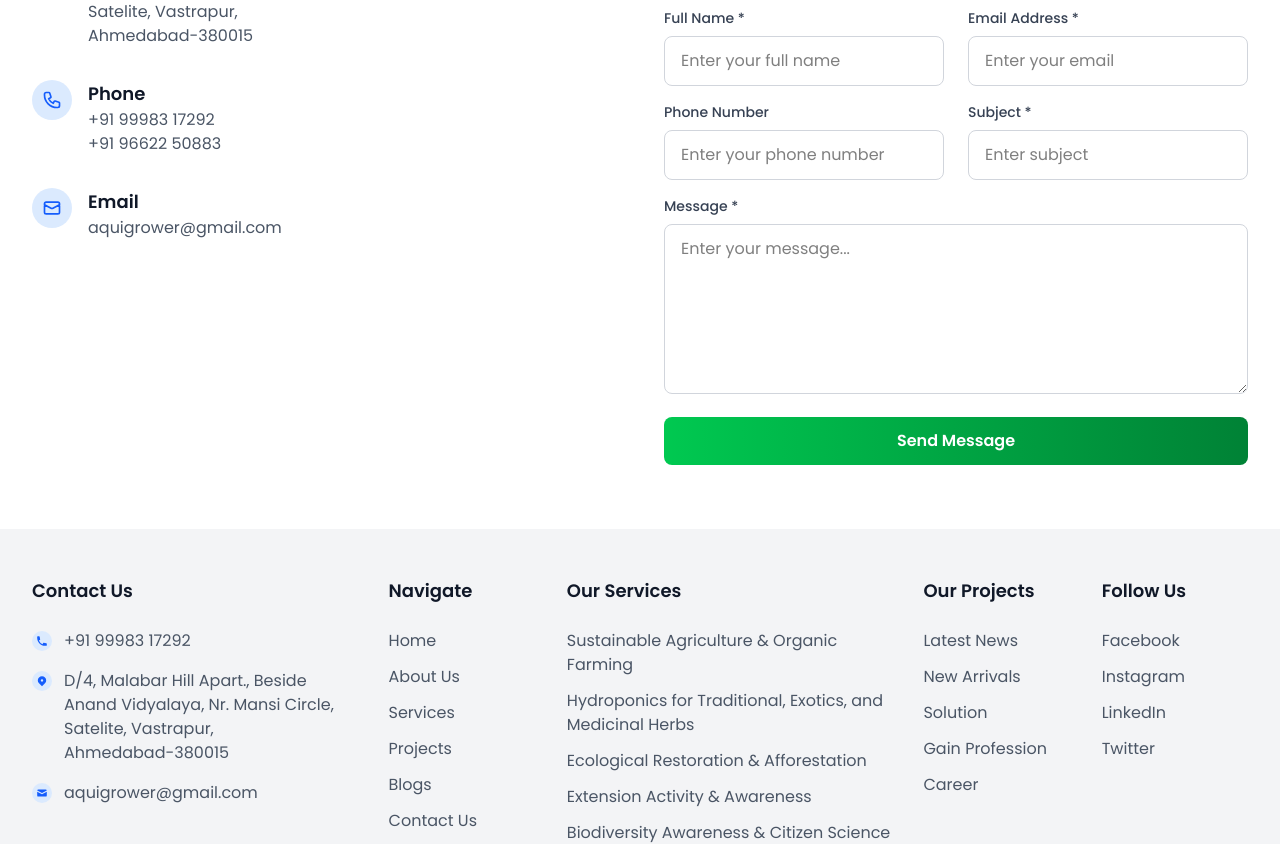
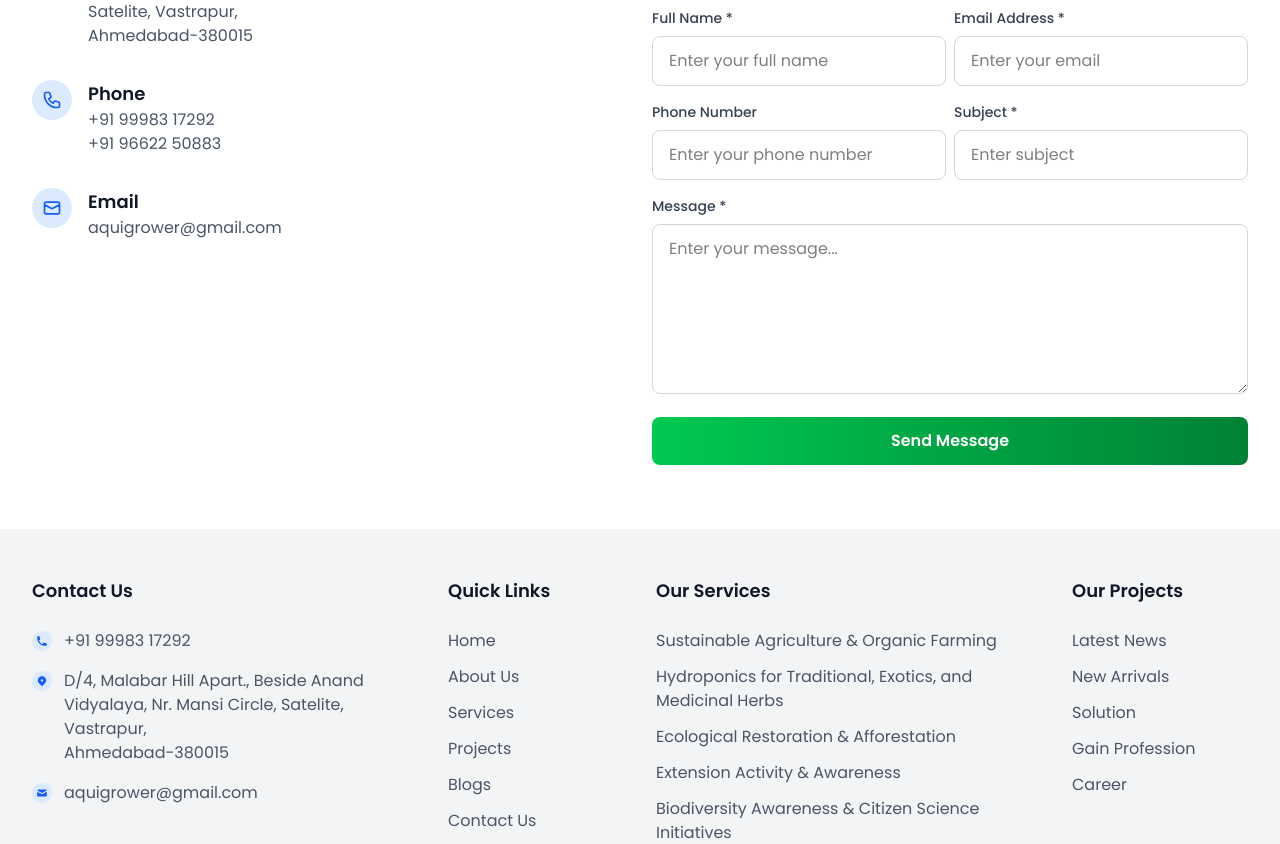
Before and after one commit to chetanpanara/aquigrower, a Next.js app: page /contact in a window 1280 px wide. Shown: the part 264-1108 px from the top of the page. Built offline with nearby package versions, Linux system fonts and the light colour scheme.

Commit message:
contact done

```diff
--- a/app/contact/page.js
+++ b/app/contact/page.js
@@ -58,7 +58,7 @@
           </p>
         </div>
 
-        <div className="grid grid-cols-1 lg:grid-cols-2 gap-12">
+        <div className="grid grid-cols-1 md:grid-cols-2 lg:grid-cols-2 gap-6">
           {/* Contact Information */}
           <div className="space-y-12">
             {/* Contact Details */}
@@ -170,7 +170,7 @@
             )}
 
             <form onSubmit={handleSubmit} className="space-y-4">
-              <div className="grid grid-cols-1 sm:grid-cols-2 gap-6">
+              <div className="grid grid-cols-1 sm:grid-cols-2 gap-2">
                 <div>
                   <label
                     htmlFor="name"
@@ -210,7 +210,7 @@
                 </div>
               </div>
 
-              <div className="grid grid-cols-1 sm:grid-cols-2 gap-6">
+              <div className="grid grid-cols-1 sm:grid-cols-2 gap-2">
                 <div>
                   <label
                     htmlFor="phone"
@@ -305,46 +305,6 @@
           </div>
         </div>
       </div>
-
-      {/* Map Section (Optional) */}
-      {/* <div className="bg-gray-100 py-16">
-        <div className="max-w-7xl mx-auto px-4 sm:px-6 lg:px-8">
-          <div className="text-center mb-12">
-            <h2 className="text-3xl font-bold text-gray-900 mb-4">Find Us</h2>
-            <p className="text-lg text-gray-600">
-              Visit our office for face-to-face consultation
-            </p>
-          </div>
-
-          <div className="bg-gray-300 rounded-2xl h-96 flex items-center justify-center">
-            <div className="text-center">
-              <svg
-                className="w-16 h-16 text-gray-500 mx-auto mb-4"
-                fill="none"
-                stroke="currentColor"
-                viewBox="0 0 24 24"
-              >
-                <path
-                  strokeLinecap="round"
-                  strokeLinejoin="round"
-                  strokeWidth={2}
-                  d="M17.657 16.657L13.414 20.9a1.998 1.998 0 01-2.827 0l-4.244-4.243a8 8 0 1111.314 0z"
-                />
-                <path
-                  strokeLinecap="round"
-                  strokeLinejoin="round"
-                  strokeWidth={2}
-                  d="M15 11a3 3 0 11-6 0 3 3 0 016 0z"
-                />
-              </svg>
-              <p className="text-gray-600">Interactive Map</p>
-              <p className="text-sm text-gray-500 mt-2">
-                Integrate Google Maps or similar service here
-              </p>
-            </div>
-          </div>
-        </div>
-      </div> */}
     </>
   );
 }
--- a/components/Footer.js
+++ b/components/Footer.js
@@ -6,7 +6,7 @@
     <footer className="bg-gray-100 py-12 px-4 sm:px-6 lg:px-8">
       <div className="max-w-7xl mx-auto">
         {/* Main Footer Content */}
-        <div className="grid grid-cols-1 md:grid-cols-2 lg:grid-cols-7 gap-6 lg:gap-8">
+        <div className="grid grid-cols-1 md:grid-cols-2 lg:grid-cols-6 gap-6 lg:gap-8">
           {/* Contact Section */}
           <div className="lg:col-span-2">
             <h3 className="text-lg font-semibold text-gray-900 mb-6">
@@ -77,7 +77,7 @@
           {/* Navigate Section */}
           <div className="lg:col-span-1">
             <h3 className="text-lg font-semibold text-gray-900 mb-6">
-              Navigate
+              Quick Links
             </h3>
             <nav className="space-y-3">
               <Link
@@ -198,7 +198,7 @@
           </div>
 
           {/* Follow Us Section */}
-          <div className="lg:col-span-1">
+          {/* <div className="lg:col-span-1">
             <h3 className="text-lg font-semibold text-gray-900 mb-6">
               Follow Us
             </h3>
@@ -236,7 +236,7 @@
                 Twitter
               </Link>
             </nav>
-          </div>
+          </div> */}
         </div>
 
         {/* Footer Bottom */}
```
